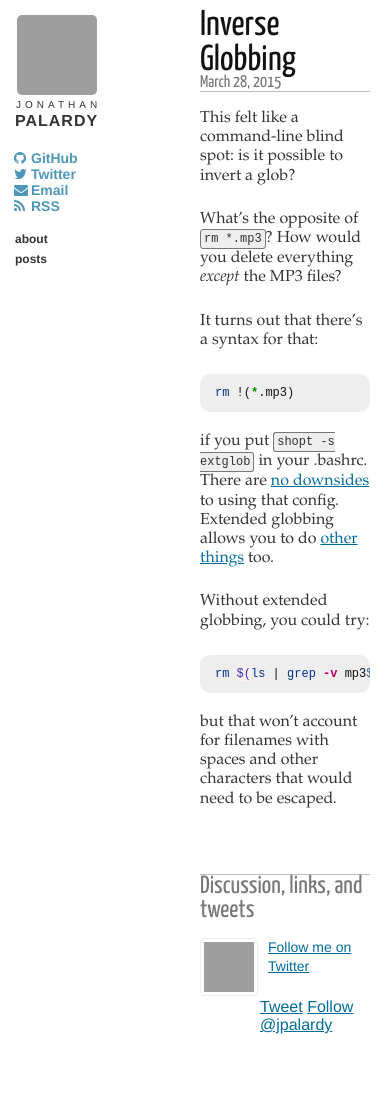
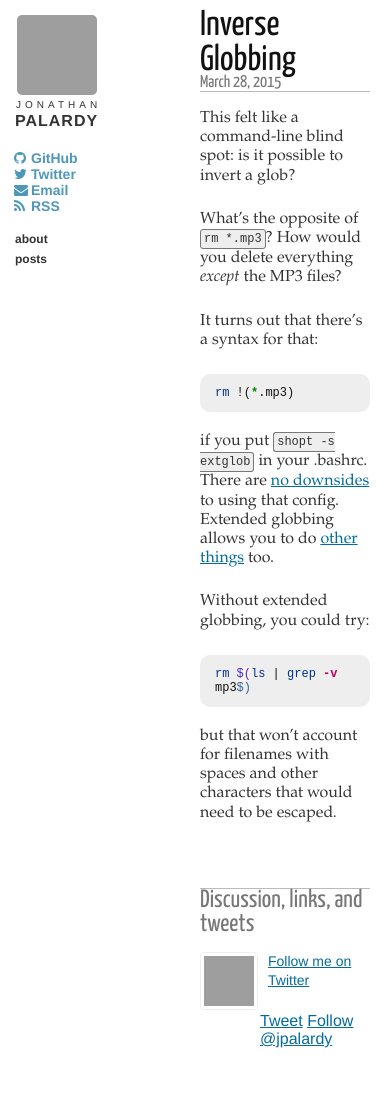
Before and after one commit to jpalardy/jpalardy.github.io, a Jekyll site: the page built from _posts/2015-03-28-inverse-globbing.markdown, in a window 390 px wide. Built offline with Jekyll 4.4.1, drawn with Linux system fonts in a browser that asks for light colours; comment, search, counter and statistics services are not loaded; grey boxes are pictures that could not be loaded.

Commit message:
wrap <pre> tags, for mobile

```diff
--- a/css/base.css
+++ b/css/base.css
@@ -7,6 +7,11 @@ body {
 
 a {
   color: #036c9c; }
+
+pre {
+  white-space: pre-wrap;
+  word-wrap: break-word;
+}
 
 .sidebar {
   position: fixed;
```
